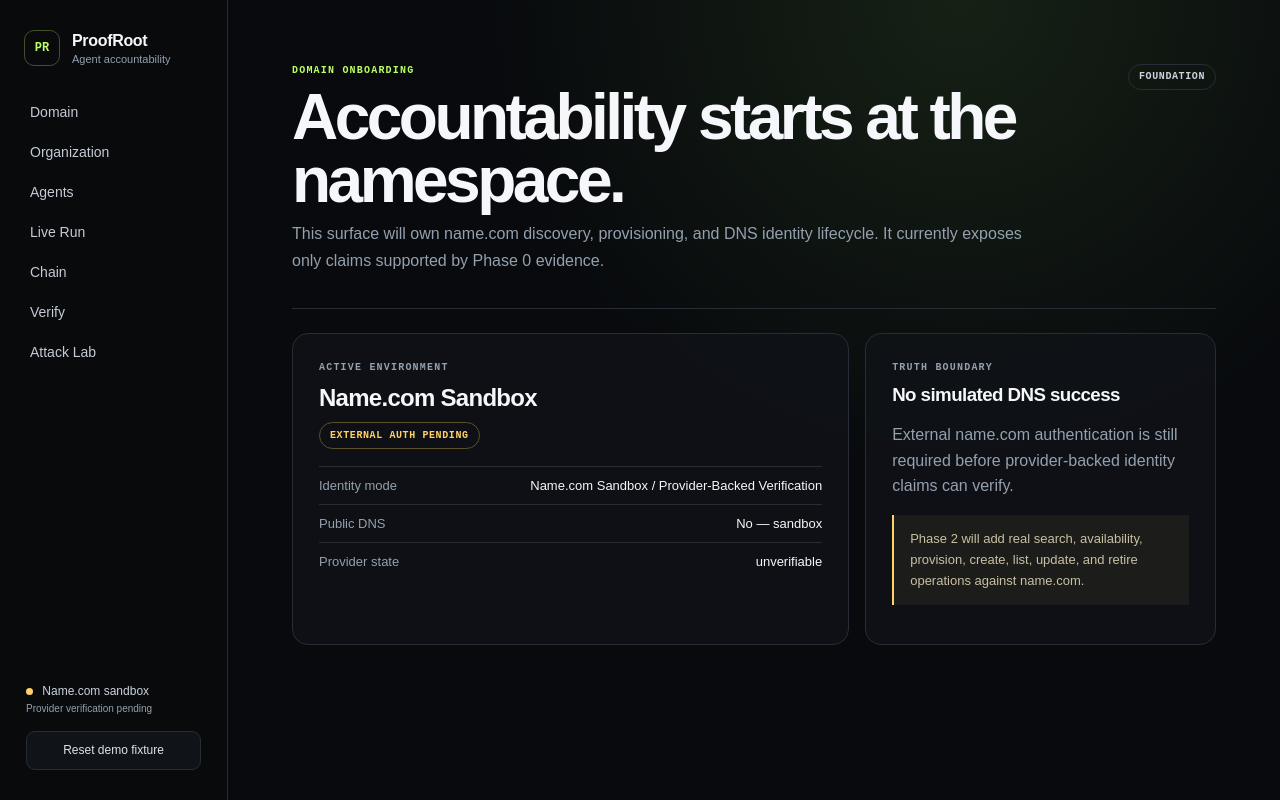
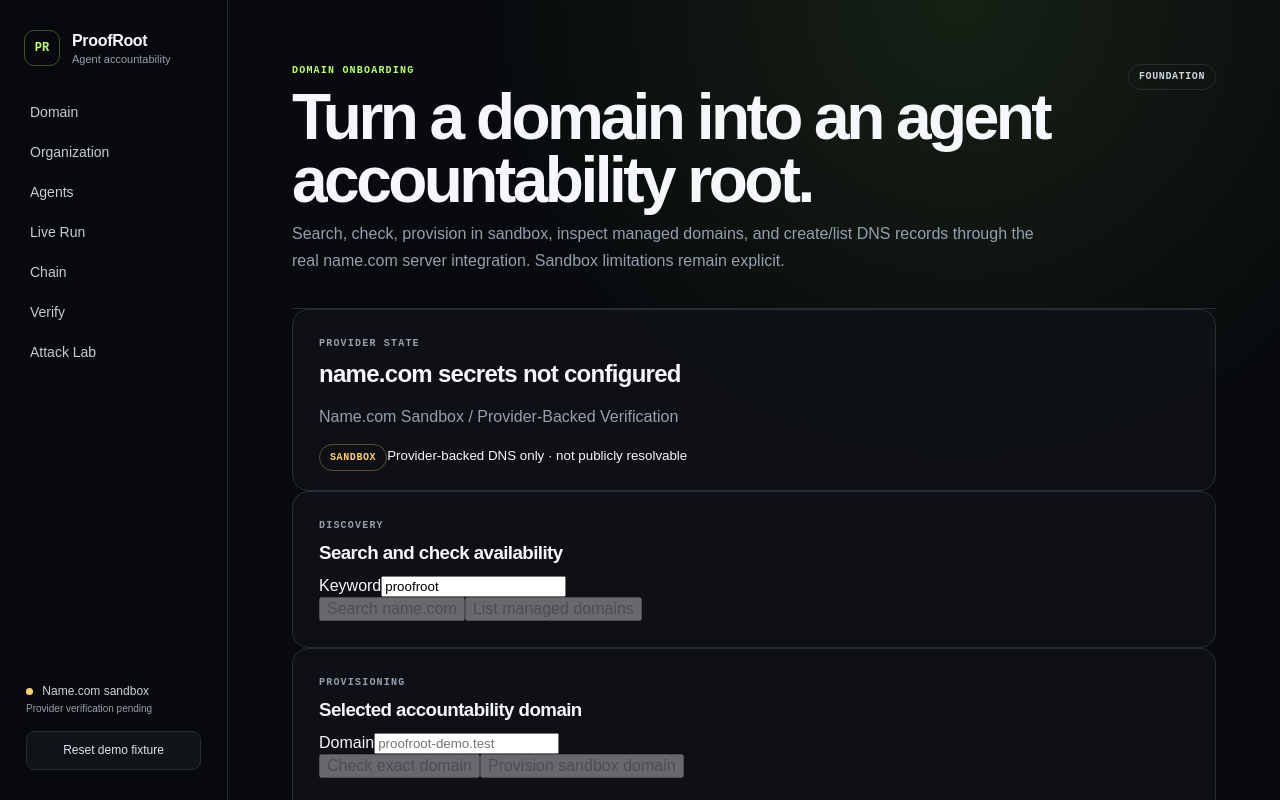
Before and after one commit to Shiv-aurora/DevNetwork-hackathon, a Next.js app: page /domain in a window 1280 px wide. Shown: the top 800 px of the page. Built offline with nearby package versions, Linux system fonts and the light colour scheme.

Commit message:
feat: connect Domain onboarding to name.com lifecycle

```diff
--- a/app/domain/page.js
+++ b/app/domain/page.js
@@ -1,16 +1,15 @@
 import SurfaceHeader from "../../components/SurfaceHeader";
-import StatusChip from "../../components/StatusChip";
-import { createGoldenFixture } from "../../src/core/golden-fixture.mjs";
+import DomainConsole from "../../components/DomainConsole";
 
 export default function DomainPage() {
-  const { domainEnvironment } = createGoldenFixture();
   return (
     <>
-      <SurfaceHeader eyebrow="Domain onboarding" title="Accountability starts at the namespace." description="This surface will own name.com discovery, provisioning, and DNS identity lifecycle. It currently exposes only claims supported by Phase 0 evidence." />
-      <section className="detail-grid">
-        <article className="panel"><p className="eyebrow">Active environment</p><h2>Name.com Sandbox</h2><StatusChip tone="warning">External auth pending</StatusChip><dl><div><dt>Identity mode</dt><dd>{domainEnvironment.identityMode}</dd></div><div><dt>Public DNS</dt><dd>No — sandbox</dd></div><div><dt>Provider state</dt><dd>{domainEnvironment.status}</dd></div></dl></article>
-        <article className="panel"><p className="eyebrow">Truth boundary</p><h3>No simulated DNS success</h3><p>{domainEnvironment.limitation}</p><p className="note">Phase 2 will add real search, availability, provision, create, list, update, and retire operations against name.com.</p></article>
-      </section>
+      <SurfaceHeader
+        eyebrow="Domain onboarding"
+        title="Turn a domain into an agent accountability root."
+        description="Search, check, provision in sandbox, inspect managed domains, and create/list DNS records through the real name.com server integration. Sandbox limitations remain explicit."
+      />
+      <DomainConsole />
     </>
   );
 }
```
